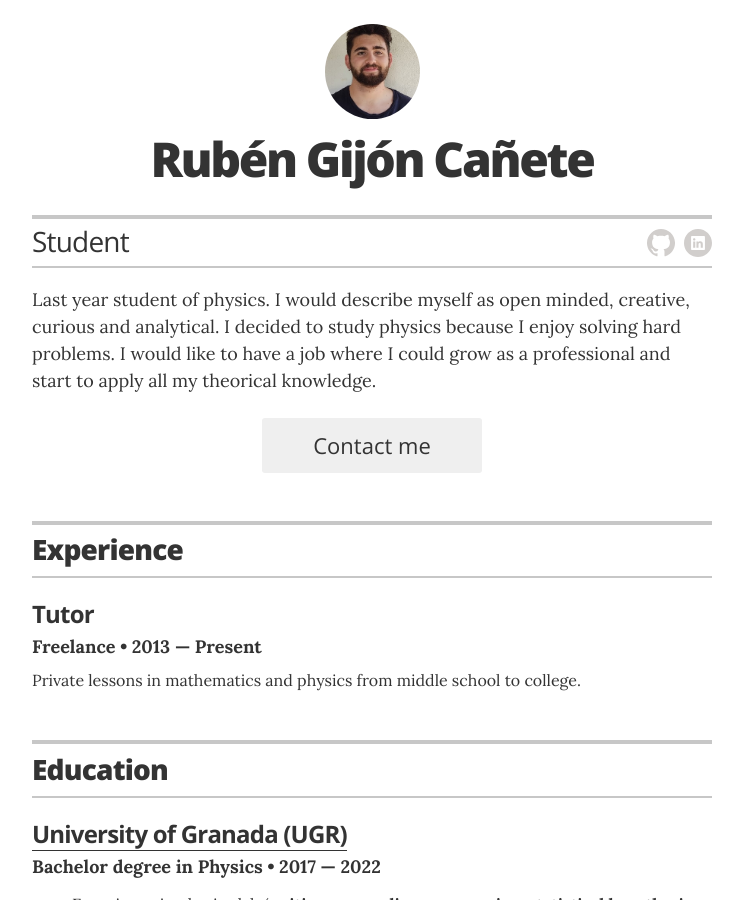
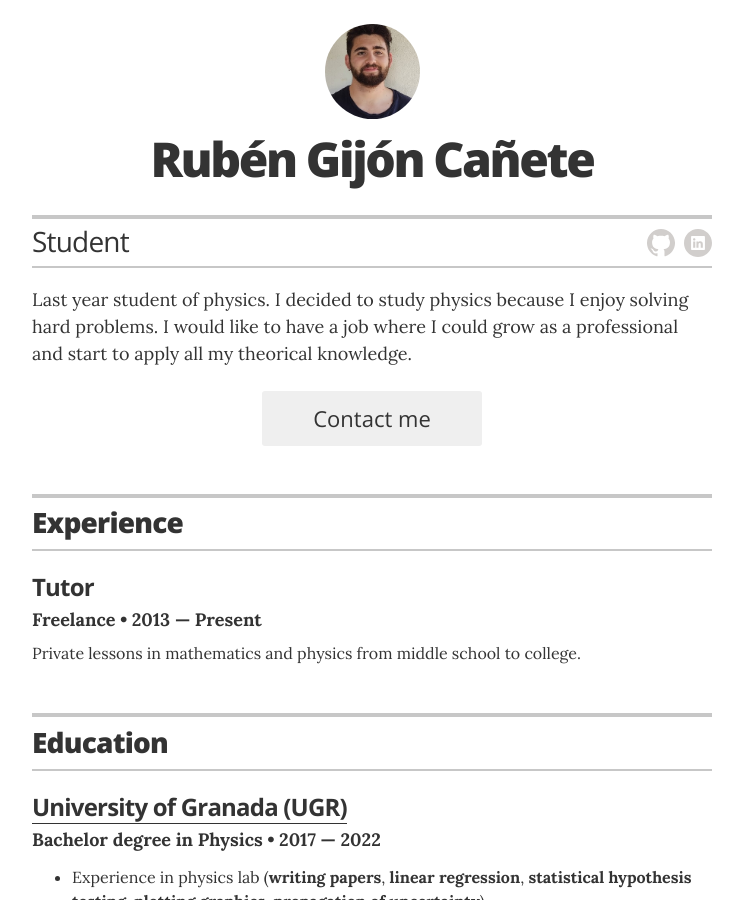
Before and after one commit to rubzip/rubzip.github.io, a Jekyll site: the page built from index.html, in a window 1280 px wide and 900 px high. Shown: the whole window, without its empty margins (268-1011 px from the left). Built offline with Jekyll 4.4.1, drawn with Linux system fonts in a browser that asks for light colours.

Commit message:
Update _config.yml

```diff
--- a/_config.yml
+++ b/_config.yml
@@ -21,7 +21,7 @@
 resume_contact_address:         "Granada, Andalusia, Spain"
 display_header_contact_info:    "false"
 
-resume_header_intro: "<p>Last year student of physics. I would describe myself as open minded, creative, curious and analytical. I decided to study physics because I enjoy solving hard problems. I would like to have a job where I could grow as a professional and start to apply all my theorical knowledge.</p>"
+resume_header_intro: "<p>Last year student of physics. I decided to study physics because I enjoy solving hard problems. I would like to have a job where I could grow as a professional and start to apply all my theorical knowledge.</p>"
 
 # use "yes" to display the email contact button,
 # "no" to display an "I'm not looking for work" message,
```
